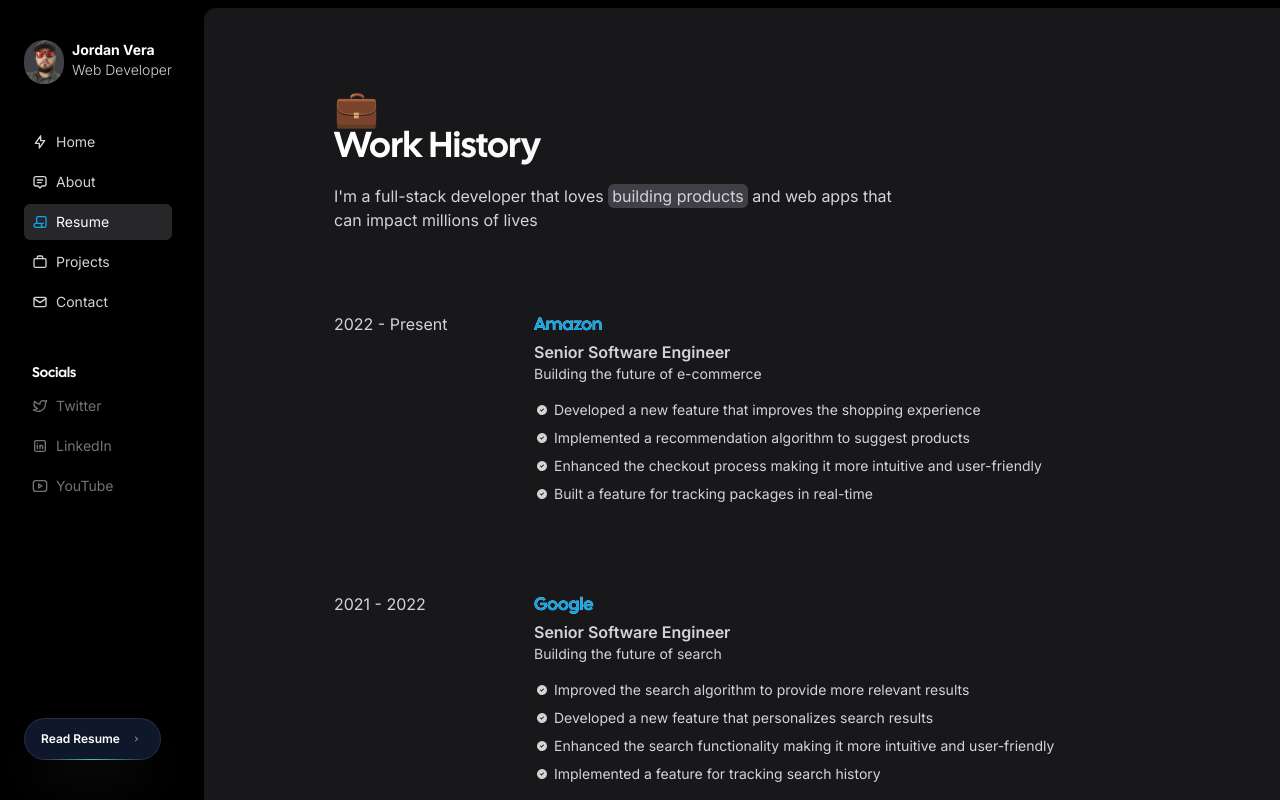
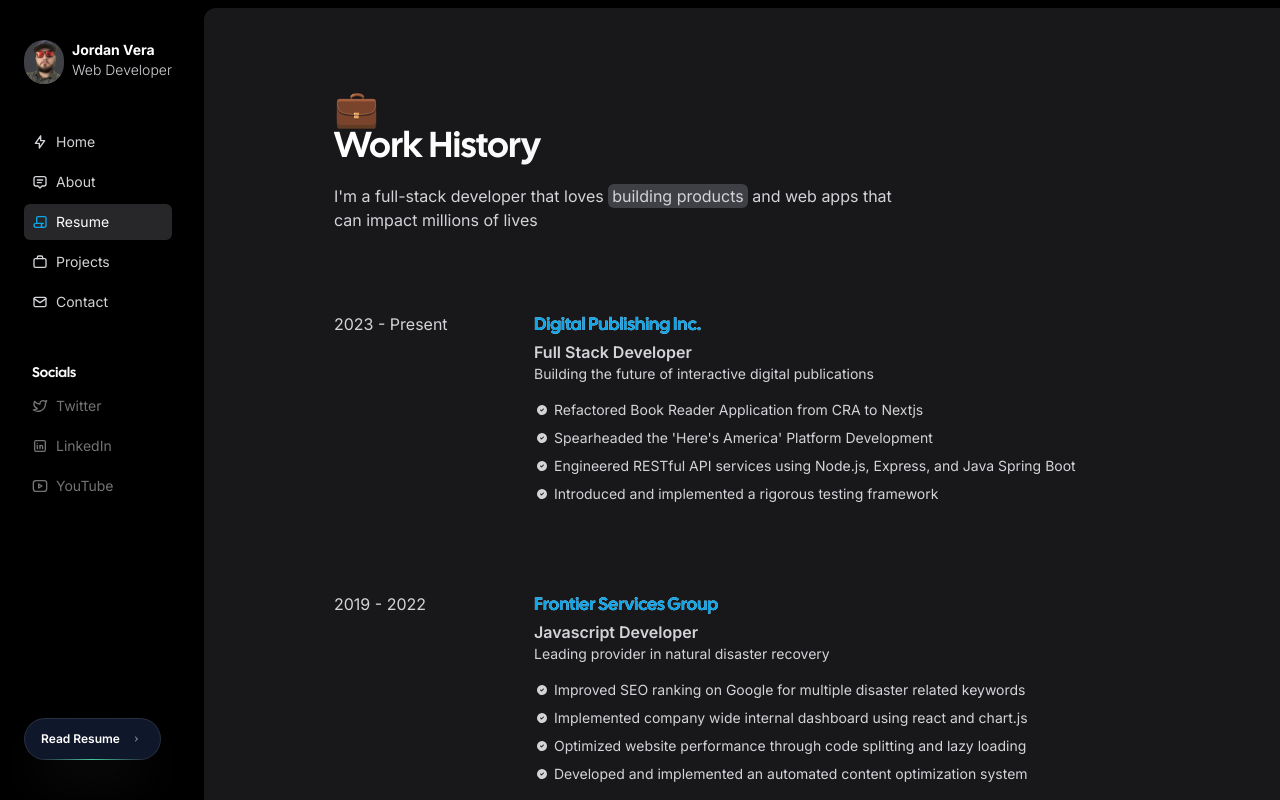
Before and after one commit to JordanVera/portfolio-aceternity, a Next.js app: page /resume in a window 1280 px wide. Built offline with nearby package versions, Linux system fonts and the light colour scheme.

Commit message:
FE changes

```diff
--- a/src/app/about/page.tsx
+++ b/src/app/about/page.tsx
@@ -1,26 +1,29 @@
-import { Container } from "@/components/Container";
-import { Heading } from "@/components/Heading";
-import { Highlight } from "@/components/Highlight";
-import { Paragraph } from "@/components/Paragraph";
-import { Products } from "@/components/Products";
-import { Metadata } from "next";
-import Image from "next/image";
+import { Container } from '@/components/Container';
+import { Heading } from '@/components/Heading';
+import { Highlight } from '@/components/Highlight';
+import { Paragraph } from '@/components/Paragraph';
+import { Products } from '@/components/Products';
+import { Metadata } from 'next';
+import Image from 'next/image';
 
-import { motion } from "framer-motion";
-import About from "@/components/About";
+import { motion } from 'framer-motion';
+import About from '@/components/About';
 
 export const metadata: Metadata = {
-  title: "About | Jordan Vera",
+  title: 'About | Jordan Vera',
   description:
-    "John Doe is a developer, writer and speaker. He is a digital nomad and travels around the world while working remotely.",
+    'John Doe is a developer, writer and speaker. He is a digital nomad and travels around the world while working remotely.',
+  icons: {
+    icon: '/images/logoWhite.svg',
+  },
 };
 
 export default function AboutPage() {
   const images = [
-    "https://images.unsplash.com/photo-1692544350322-ac70cfd63614?ixlib=rb-4.0.3&ixid=M3wxMjA3fDB8MHxlZGl0b3JpYWwtZmVlZHw1fHx8ZW58MHx8fHx8&auto=format&fit=crop&w=800&q=60",
-    "https://images.unsplash.com/photo-1692374227159-2d3592f274c9?ixlib=rb-4.0.3&ixid=M3wxMjA3fDB8MHxlZGl0b3JpYWwtZmVlZHw4fHx8ZW58MHx8fHx8&auto=format&fit=crop&w=800&q=60",
-    "https://images.unsplash.com/photo-1692005561659-cdba32d1e4a1?ixlib=rb-4.0.3&ixid=M3wxMjA3fDB8MHxlZGl0b3JpYWwtZmVlZHwxOHx8fGVufDB8fHx8fA%3D%3D&auto=format&fit=crop&w=800&q=60",
-    "https://images.unsplash.com/photo-1692445381633-7999ebc03730?ixlib=rb-4.0.3&ixid=M3wxMjA3fDB8MHxlZGl0b3JpYWwtZmVlZHwzM3x8fGVufDB8fHx8fA%3D%3D&auto=format&fit=crop&w=800&q=60",
+    'https://images.unsplash.com/photo-1692544350322-ac70cfd63614?ixlib=rb-4.0.3&ixid=M3wxMjA3fDB8MHxlZGl0b3JpYWwtZmVlZHw1fHx8ZW58MHx8fHx8&auto=format&fit=crop&w=800&q=60',
+    'https://images.unsplash.com/photo-1692374227159-2d3592f274c9?ixlib=rb-4.0.3&ixid=M3wxMjA3fDB8MHxlZGl0b3JpYWwtZmVlZHw4fHx8ZW58MHx8fHx8&auto=format&fit=crop&w=800&q=60',
+    'https://images.unsplash.com/photo-1692005561659-cdba32d1e4a1?ixlib=rb-4.0.3&ixid=M3wxMjA3fDB8MHxlZGl0b3JpYWwtZmVlZHwxOHx8fGVufDB8fHx8fA%3D%3D&auto=format&fit=crop&w=800&q=60',
+    'https://images.unsplash.com/photo-1692445381633-7999ebc03730?ixlib=rb-4.0.3&ixid=M3wxMjA3fDB8MHxlZGl0b3JpYWwtZmVlZHwzM3x8fGVufDB8fHx8fA%3D%3D&auto=format&fit=crop&w=800&q=60',
   ];
   return (
     <Container>
--- a/src/app/blog/page.tsx
+++ b/src/app/blog/page.tsx
@@ -1,16 +1,19 @@
-import { Container } from "@/components/Container";
-import { Heading } from "@/components/Heading";
-import { Highlight } from "@/components/Highlight";
-import { Paragraph } from "@/components/Paragraph";
-import { Products } from "@/components/Products";
-import { getAllBlogs } from "../../../lib/getAllBlogs";
-import { Blogs } from "@/components/Blogs";
-import { Metadata } from "next";
+import { Container } from '@/components/Container';
+import { Heading } from '@/components/Heading';
+import { Highlight } from '@/components/Highlight';
+import { Paragraph } from '@/components/Paragraph';
+import { Products } from '@/components/Products';
+import { getAllBlogs } from '../../../lib/getAllBlogs';
+import { Blogs } from '@/components/Blogs';
+import { Metadata } from 'next';
 
 export const metadata: Metadata = {
-  title: "Blogs | Jordan Vera",
+  title: 'Blogs | Jordan Vera',
   description:
-    "John Doe is a developer, writer and speaker. He is a digital nomad and travels around the world while working remotely.",
+    'John Doe is a developer, writer and speaker. He is a digital nomad and travels around the world while working remotely.',
+  icons: {
+    icon: '/images/logoWhite.svg',
+  },
 };
 
 export default async function Blog() {
--- a/src/app/contact/page.tsx
+++ b/src/app/contact/page.tsx
@@ -1,16 +1,19 @@
-import { Contact } from "@/components/Contact";
-import { Container } from "@/components/Container";
-import { Heading } from "@/components/Heading";
-import { Highlight } from "@/components/Highlight";
-import { Paragraph } from "@/components/Paragraph";
-import { Products } from "@/components/Products";
-import { Metadata } from "next";
-import Image from "next/image";
+import { Contact } from '@/components/Contact';
+import { Container } from '@/components/Container';
+import { Heading } from '@/components/Heading';
+import { Highlight } from '@/components/Highlight';
+import { Paragraph } from '@/components/Paragraph';
+import { Products } from '@/components/Products';
+import { Metadata } from 'next';
+import Image from 'next/image';
 
 export const metadata: Metadata = {
-  title: "Contact | Jordan Vera",
+  title: 'Contact | Jordan Vera',
   description:
-    "John Doe is a developer, writer and speaker. He is a digital nomad and travels around the world while working remotely.",
+    'John Doe is a developer, writer and speaker. He is a digital nomad and travels around the world while working remotely.',
+  icons: {
+    icon: '/images/logoWhite.svg',
+  },
 };
 
 export default function Projects() {
@@ -20,7 +23,7 @@
       <Heading className="font-black mb-2">Contact Me</Heading>
       <Paragraph className="mb-10 max-w-xl">
         Reach out to me over email or fill up this contact form. I will get back
-        to you ASAP - I promise.{" "}
+        to you ASAP - I promise.{' '}
       </Paragraph>
       <Contact />
     </Container>
--- a/src/app/layout.tsx
+++ b/src/app/layout.tsx
@@ -14,6 +14,9 @@
   title: 'Jordan Vera - Developer',
   description:
     'John Doe is a developer, writer and speaker. He is a digital nomad and travels around the world while working remotely.',
+  icons: {
+    icon: '/images/logoWhite.svg',
+  },
 };
 
 export default function RootLayout({
--- a/src/app/page.tsx
+++ b/src/app/page.tsx
@@ -5,6 +5,16 @@
 import { Products } from '@/components/Products';
 import { TechStack } from '@/components/TechStack';
 import Image from 'next/image';
+import { Metadata } from 'next';
+
+export const metadata: Metadata = {
+  title: 'Jordan Vera - Developer',
+  description:
+    'John Doe is a developer, writer and speaker. He is a digital nomad and travels around the world while working remotely.',
+  icons: {
+    icon: '/images/logoWhite.svg',
+  },
+};
 
 export default function Home() {
   return (
--- a/src/app/projects/page.tsx
+++ b/src/app/projects/page.tsx
@@ -10,6 +10,9 @@
   title: 'Projects | Jordan Vera',
   description:
     'John Doe is a developer, writer and speaker. He is a digital nomad and travels around the world while working remotely.',
+  icons: {
+    icon: '/images/logoWhite.svg',
+  },
 };
 
 export default function Projects() {
--- a/src/app/resume/page.tsx
+++ b/src/app/resume/page.tsx
@@ -1,10 +1,20 @@
-import { Container } from "@/components/Container";
-import { Heading } from "@/components/Heading";
-import { Highlight } from "@/components/Highlight";
-import { Paragraph } from "@/components/Paragraph";
-import { Products } from "@/components/Products";
-import { WorkHistory } from "@/components/WorkHistory";
-import Image from "next/image";
+import { Container } from '@/components/Container';
+import { Heading } from '@/components/Heading';
+import { Highlight } from '@/components/Highlight';
+import { Paragraph } from '@/components/Paragraph';
+import { Products } from '@/components/Products';
+import { WorkHistory } from '@/components/WorkHistory';
+import Image from 'next/image';
+import { Metadata } from 'next';
+
+export const metadata: Metadata = {
+  title: 'Resume | Jordan Vera',
+  description:
+    'John Doe is a developer, writer and speaker. He is a digital nomad and travels around the world while working remotely.',
+  icons: {
+    icon: '/images/logoWhite.svg',
+  },
+};
 
 export default function Home() {
   return (
@@ -12,11 +22,15 @@
       <span className="text-4xl">💼</span>
       <Heading className="font-black">Work History</Heading>
       <Paragraph className="max-w-xl mt-4">
-        I&apos;m a full-stack developer that loves{" "}
+        I&apos;m a full-stack developer that loves{' '}
         <Highlight>building products</Highlight> and web apps that can impact
         millions of lives
       </Paragraph>
       <WorkHistory />
+
+      <button className="text-black font-bold bg-gradient-to-r from-pink-500 via-yellow-400 to-cyan-400 w-full p-2 rounded-lg ">
+        Download Resume
+      </button>
     </Container>
   );
 }
--- a/src/components/WorkHistory.tsx
+++ b/src/components/WorkHistory.tsx
@@ -3,11 +3,7 @@
 import React from 'react';
 import { Paragraph } from './Paragraph';
 import { Heading } from './Heading';
-import {
-  IconCheck,
-  IconCheckbox,
-  IconCircleCheckFilled,
-} from '@tabler/icons-react';
+import { IconCircleCheckFilled } from '@tabler/icons-react';
 
 export const WorkHistory = () => {
   return (
--- a/src/constants/timeline.tsx
+++ b/src/constants/timeline.tsx
@@ -1,62 +1,26 @@
 export const timeline = [
   {
-    company: "Amazon",
-    title: "Senior Software Engineer",
-    date: "2022 - Present",
-    description: "Building the future of e-commerce",
+    company: 'Digital Publishing Inc.',
+    title: 'Full Stack Developer',
+    date: '2023 - Present',
+    description: 'Building the future of interactive digital publications',
     responsibilities: [
-      "Developed a new feature that improves the shopping experience",
-      "Implemented a recommendation algorithm to suggest products",
-      "Enhanced the checkout process making it more intuitive and user-friendly",
-      "Built a feature for tracking packages in real-time",
+      'Refactored Book Reader Application from CRA to Nextjs',
+      "Spearheaded the 'Here's America' Platform Development",
+      'Engineered RESTful API services using Node.js, Express, and Java Spring Boot',
+      'Introduced and implemented a rigorous testing framework',
     ],
   },
   {
-    company: "Google",
-    title: "Senior Software Engineer",
-    date: "2021 - 2022",
-    description: "Building the future of search",
+    company: 'Frontier Services Group',
+    title: 'Javascript Developer',
+    date: '2019 - 2022',
+    description: 'Leading provider in natural disaster recovery',
     responsibilities: [
-      "Improved the search algorithm to provide more relevant results",
-      "Developed a new feature that personalizes search results",
-      "Enhanced the search functionality making it more intuitive and user-friendly",
-      "Implemented a feature for tracking search history",
-    ],
-  },
-  {
-    company: "Facebook",
-    title: "Senior Software Engineer",
-    date: "2020 - 2021",
-    description: "Building the future of social networking",
-    responsibilities: [
-      "Developed a new feature that improves the user experience",
-      "Implemented a recommendation algorithm to suggest friends",
-      "Enhanced the news feed algorithm to show more relevant posts",
-      "Built a feature for tracking user activity",
-    ],
-  },
-  {
-    company: "Apple",
-    title: "Senior Software Engineer",
-    date: "2019 - 2020",
-    description: "Building the future of technology",
-    responsibilities: [
-      "Improved the iOS operating system to enhance user experience",
-      "Developed a new feature that personalizes user interface",
-      "Enhanced the app store algorithm to suggest more relevant apps",
-      "Implemented a feature for tracking app usage",
-    ],
-  },
-  {
-    company: "Microsoft",
-    title: "Senior Software Engineer",
-    date: "2018 - 2019",
-    description: "Building the future of software",
-    responsibilities: [
-      "Improved the Windows operating system to enhance user experience",
-      "Developed a new feature that personalizes user interface",
-      "Enhanced the office suite to improve productivity",
-      "Implemented a feature for tracking software usage",
+      'Improved SEO ranking on Google for multiple disaster related keywords',
+      'Implemented company wide internal dashboard using react and chart.js',
+      'Optimized website performance through code splitting and lazy loading',
+      'Developed and implemented an automated content optimization system',
     ],
   },
 ];
```
Also changed, not shown: public/images/logoBlack.png (added), public/images/logoWhite.svg (added).
